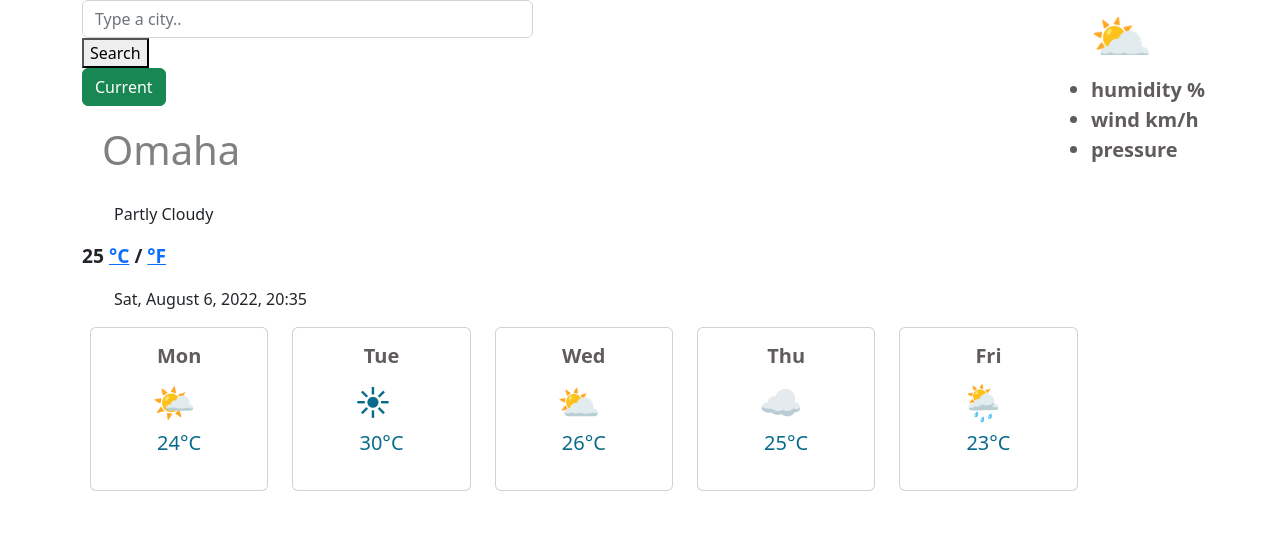
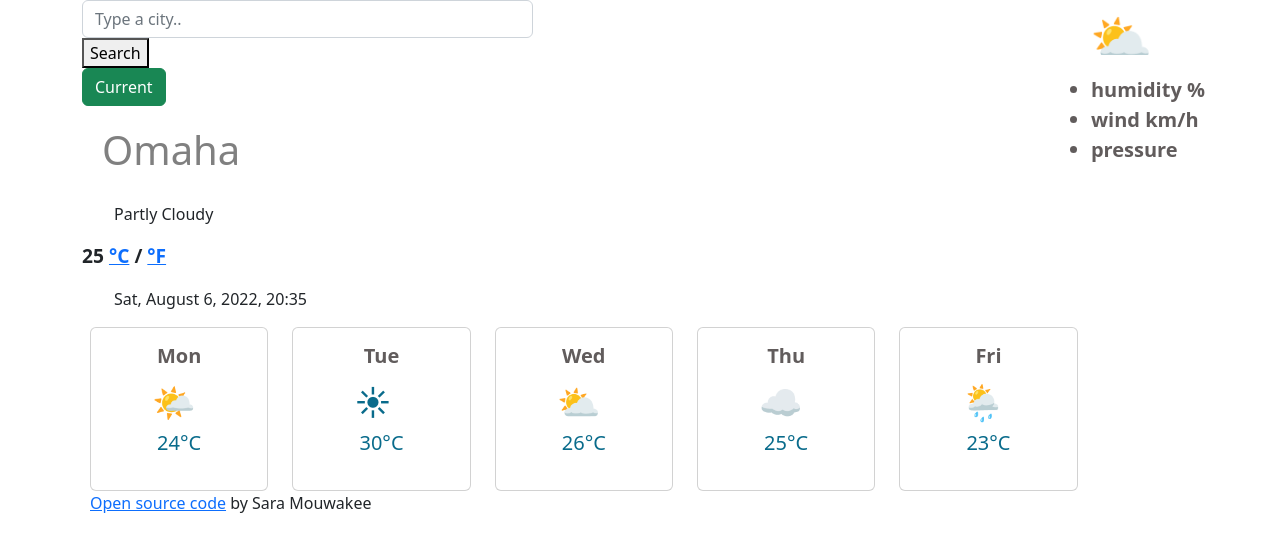
Before and after one commit to Sara-mwk/my_weather_app, a website built with Parcel: page index.html in a window 1280 px wide. Built offline with nearby package versions, Linux system fonts and the light colour scheme; no server answers.

Commit message:
added open-source

```diff
--- a/index.html
+++ b/index.html
@@ -148,6 +148,9 @@
 </div>
   </div>
 </div>
+<div class="col-12">
+  <a href="https://github.com/Sara-mwk/my_weather_app" class="source-link">Open source code</a> by Sara Mouwakee </div>
+</div>
 </div>
 </div>
 </div>
```
